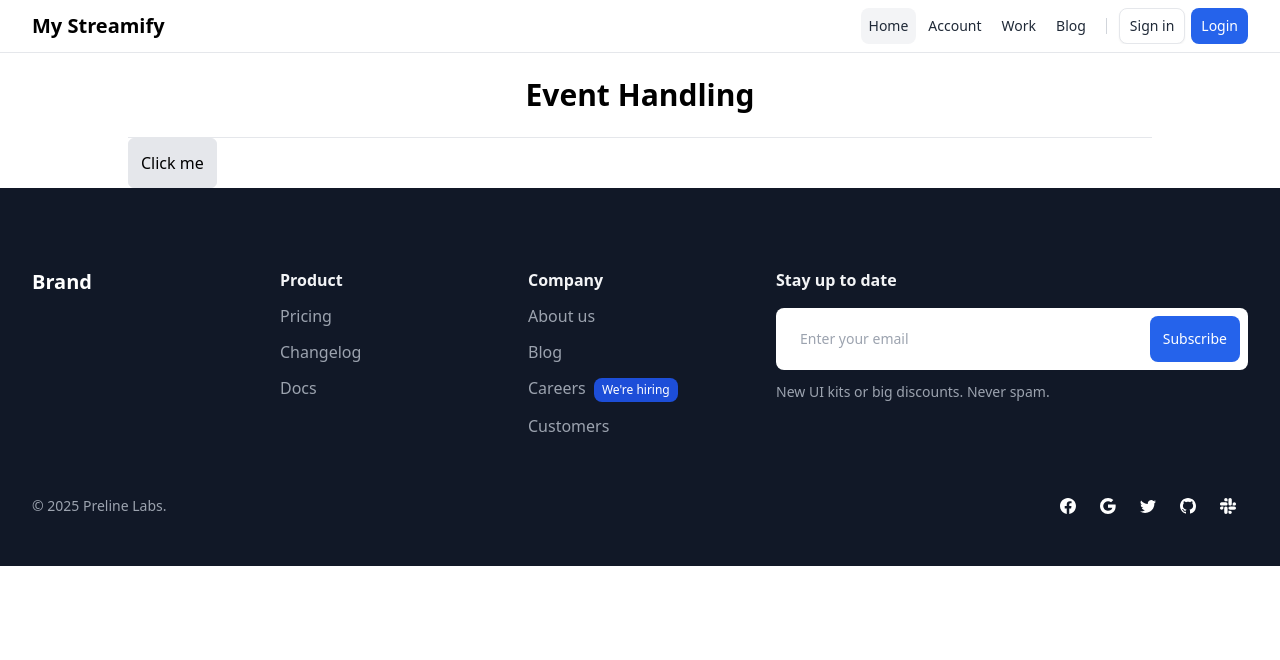
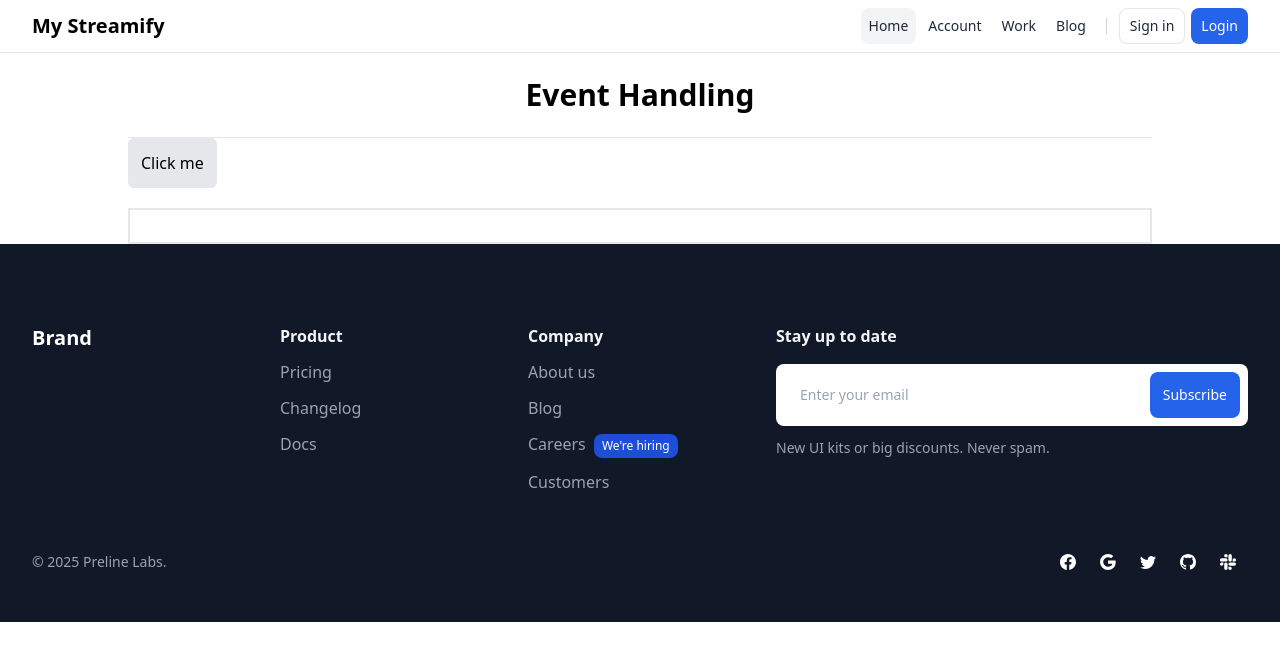
Before and after one commit to yash-nomadic/frontend, a Next.js app: page /event-handling in a window 1280 px wide. Shown: the top 660 px of the page. Built offline with nearby package versions, Linux system fonts and the light colour scheme.

Commit message:
event page

```diff
--- a/src/app/event-handling/page.jsx
+++ b/src/app/event-handling/page.jsx
@@ -10,10 +10,15 @@ const EventHandling = () => {
             <hr />
 
             <button
-                onClick={ () => { aler('button was clicked'); }  }
+                onClick={() => { aler('button was clicked'); }}
                 className='border rounded-md p-3 bg-gray-200'>
                 Click me
             </button>
+
+
+            <input
+                className='w-full px-3 py-1 border-2 mt-5'
+                type="text" />
 
         </div>
     )
--- a/src/components/Input.jsx
+++ /dev/null
@@ -1,14 +0,0 @@
-import React from 'react'
-
-const Input = ({ id, labelname, placeholder='', inputType='' }) => {
-  return (
-    <div>
-
-       <label htmlFor=""></label>
-       <input type={"type"} placeholder='Enter your naame'/>
-
-    </div>
-  )
-}
-
-export default Input;
```
